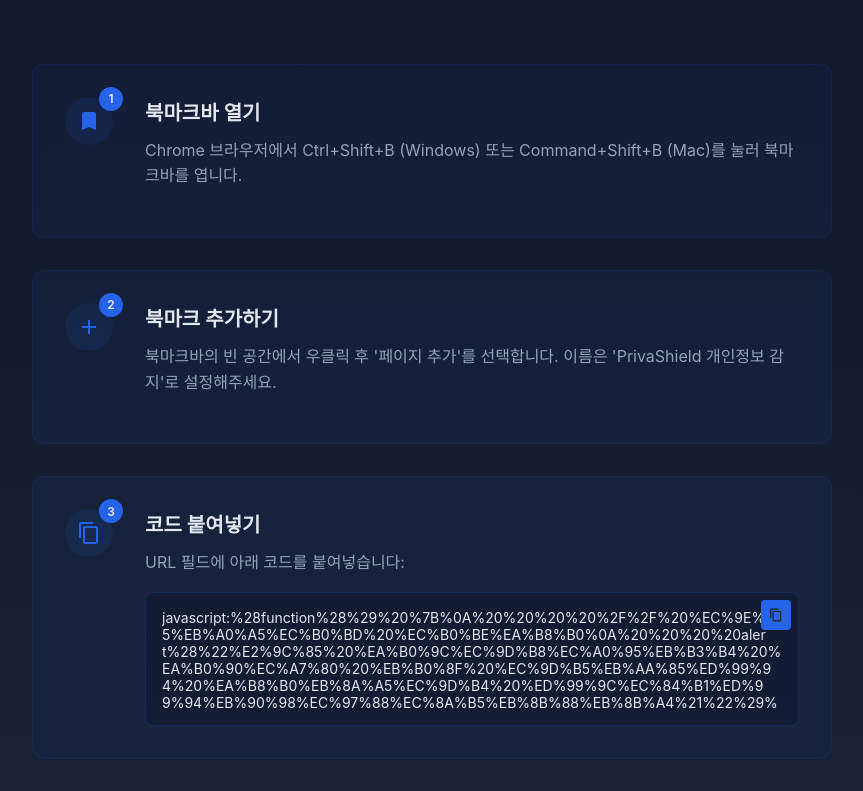
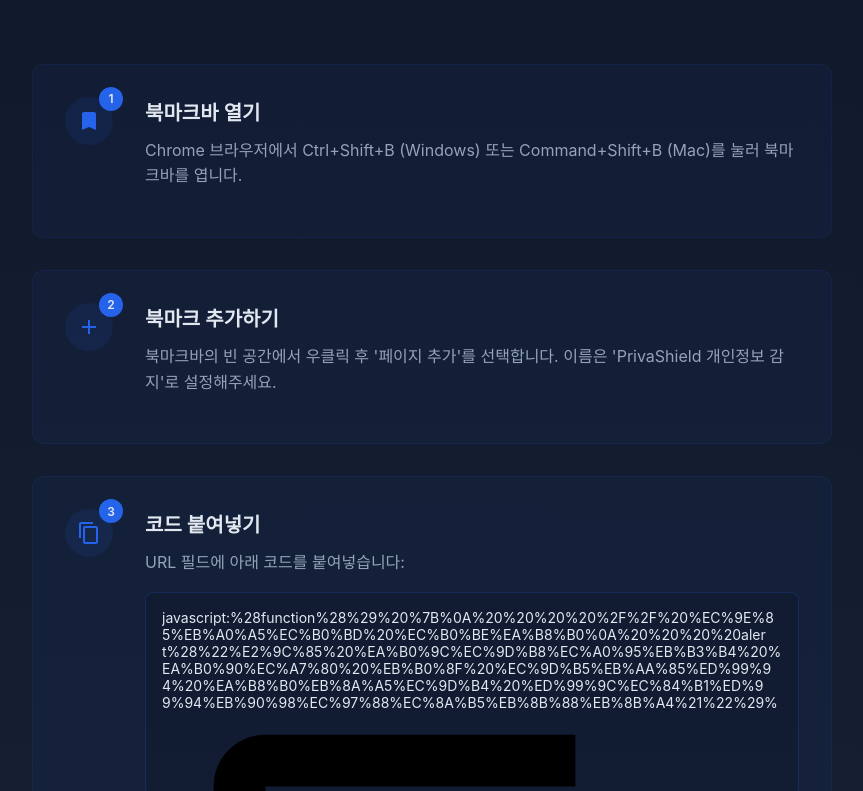
Before and after one commit to PrivaShield/frontend, a React (Create React App) app: page / in a window 1280 px wide. Shown: the part 2009-2800 px from the top of the page, without its empty margins (208-1071 px from the left). Built offline with nearby package versions, Linux system fonts and the light colour scheme; sample sign-in values are in the browser's storage; the HTML template or start-up script is replaced by a standard one.

Commit message:
frontend

```diff
--- a/src/components/HeroPage.jsx
+++ b/src/components/HeroPage.jsx
@@ -319,11 +319,9 @@ const HeroPage = () => {
                       <div className={styles.codeBlockContainer}>
                         <div className={styles.codeBlock}>
                           <div className={styles.codeContent}>{step.code}</div>
-                          <div className={styles.codeCopy}>
-                            <svg viewBox="0 0 24 24">
-                              <path d="M16 1H4c-1.1 0-2 .9-2 2v14h2V3h12V1zm3 4H8c-1.1 0-2 .9-2 2v14c0 1.1.9 2 2 2h11c1.1 0 2-.9 2-2V7c0-1.1-.9-2-2-2zm0 16H8V7h11v14z" />
-                            </svg>
-                          </div>
+                          <svg viewBox="0 0 24 24">
+                            <path d="M16 1H4c-1.1 0-2 .9-2 2v14h2V3h12V1zm3 4H8c-1.1 0-2 .9-2 2v14c0 1.1.9 2 2 2h11c1.1 0 2-.9 2-2V7c0-1.1-.9-2-2-2zm0 16H8V7h11v14z" />
+                          </svg>
                         </div>
                       </div>
                     )}
```
